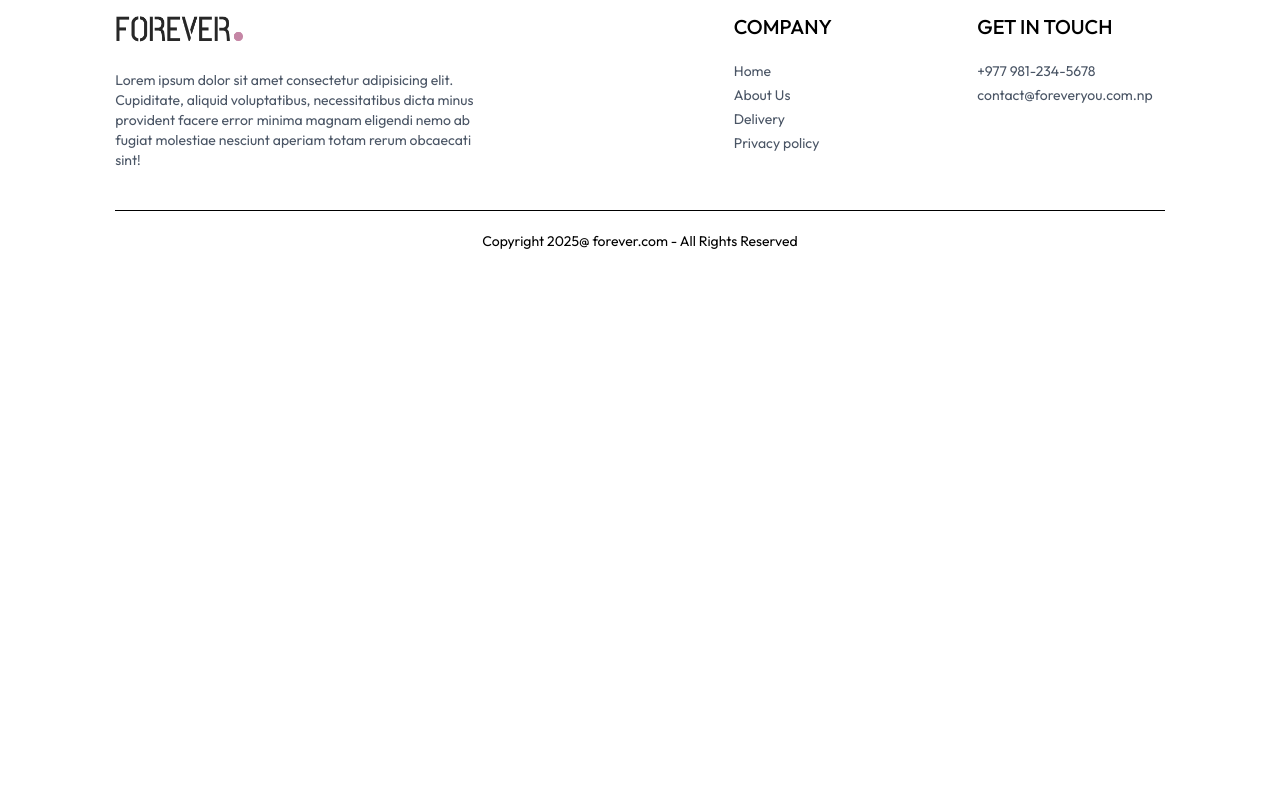
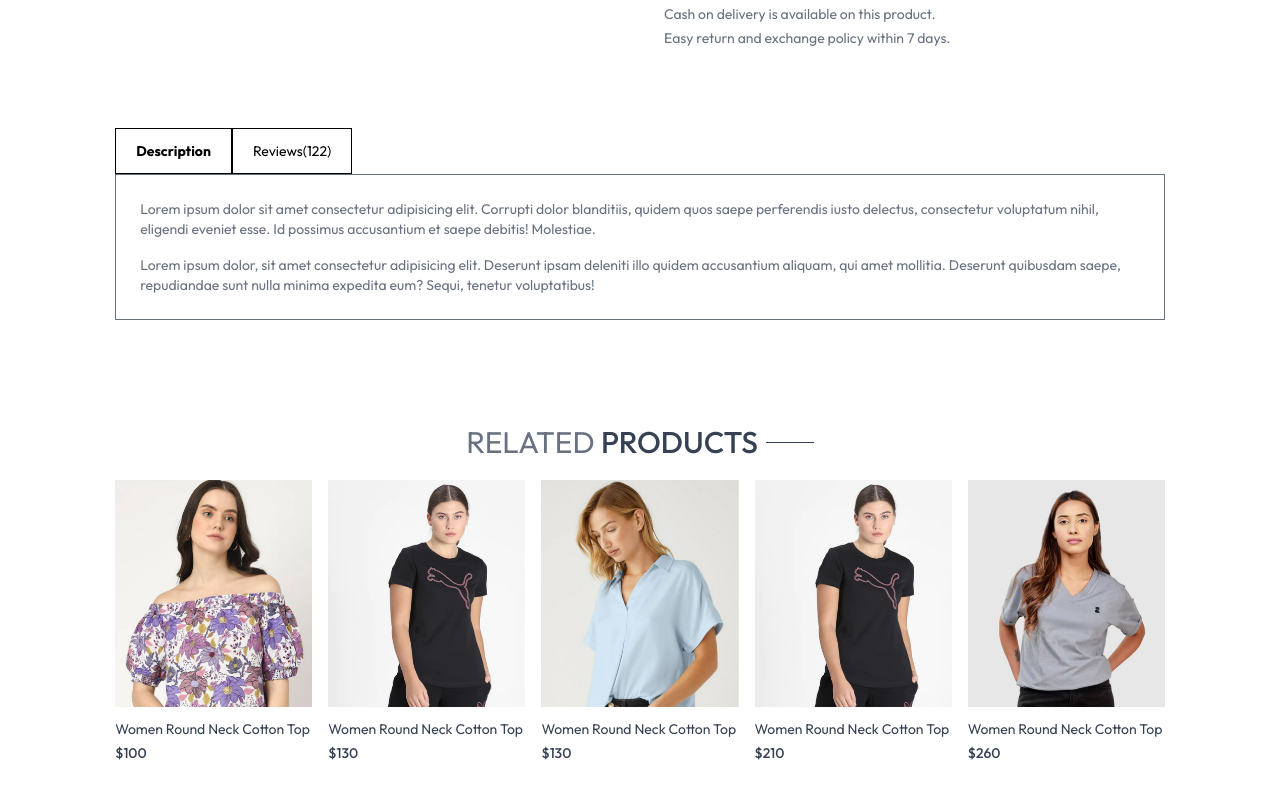
Before and after one commit to milancodess/ecommerce-app, a React (Vite) app in the folder frontend/: page /product/aaaaa in a window 1280 px wide. Shown: the part 607-1400 px from the top of the page. Before the commit the page ends 878 px from the top, so only its background shows below. Built offline with nearby package versions, Linux system fonts and the light colour scheme.

Commit message:
Add RelatedProducts component to display related items on Product page

```diff
--- /dev/null
+++ b/frontend/src/components/RelatedProducts.jsx
@@ -0,0 +1,41 @@
+import React, { useContext, useEffect, useState } from "react";
+import { ShopContext } from "../context/ShopContext";
+import Title from "./Title";
+import ProductItem from "./ProductItem";
+
+const RelatedProducts = ({ category, subCategory }) => {
+  const { products } = useContext(ShopContext);
+  const [related, setRelated] = useState([]);
+
+  useEffect(() => {
+    if (products.length > 0) {
+      let productsCopy = products.slice();
+      productsCopy = productsCopy.filter((item) => category === item.category);
+      productsCopy = productsCopy.filter(
+        (item) => subCategory === item.subCategory
+      );
+      setRelated(productsCopy.slice(0, 5));
+    }
+  }, [products]);
+
+  return (
+    <div className="my-24">
+      <div className="text-center text-3xl py-2">
+        <Title text1={"RELATED"} text2={"PRODUCTS"} />
+      </div>
+      <div className="grid grid-cols-2 sm:grid-cols-3 md:grid-cols-4 lg:grid-cols-5 gap-4 gap-y-6">
+        {related.map((item, index) => (
+          <ProductItem
+            key={index}
+            id={item._id}
+            name={item.name}
+            price={item.price}
+            image={item.image}
+          />
+        ))}
+      </div>
+    </div>
+  );
+};
+
+export default RelatedProducts;
--- a/frontend/src/pages/Product.jsx
+++ b/frontend/src/pages/Product.jsx
@@ -2,6 +2,7 @@
 import { useParams } from "react-router-dom";
 import { ShopContext } from "../context/ShopContext";
 import { assets } from "../assets/assets";
+import RelatedProducts from "../components/RelatedProducts";
 
 const Product = () => {
   const { productId } = useParams();
@@ -82,8 +83,39 @@
             ADD TO CART
           </button>
           <hr className="mt-8 sm:w-4/5" />
+          <div className="text-sm text-gray-500 mt-5 flex flex-col gap-1">
+            <p>100% Original product.</p>
+            <p>Cash on delivery is available on this product.</p>
+            <p>Easy return and exchange policy within 7 days.</p>
+          </div>
         </div>
       </div>
+      {/* -------------Description and Review Section----------------- */}
+      <div className="mt-20">
+        <div className="flex">
+          <b className="border px-5 py-3 text-sm">Description</b>
+          <p className="border px-5 py-3 text-sm">Reviews(122)</p>
+        </div>
+        <div className="flex flex-col gap-4 border px-6 py-6 text-sm text-gray-500">
+          <p>
+            Lorem ipsum dolor sit amet consectetur adipisicing elit. Corrupti
+            dolor blanditiis, quidem quos saepe perferendis iusto delectus,
+            consectetur voluptatum nihil, eligendi eveniet esse. Id possimus
+            accusantium et saepe debitis! Molestiae.
+          </p>
+          <p>
+            Lorem ipsum dolor, sit amet consectetur adipisicing elit. Deserunt
+            ipsam deleniti illo quidem accusantium aliquam, qui amet mollitia.
+            Deserunt quibusdam saepe, repudiandae sunt nulla minima expedita
+            eum? Sequi, tenetur voluptatibus!
+          </p>
+        </div>
+      </div>
+      {/* ---------Display Related Products -------------- */}
+      <RelatedProducts
+        category={productData.category}
+        subCategory={productData.subCategory}
+      />
     </div>
   ) : (
     <div className="opacity-0"></div>
```
